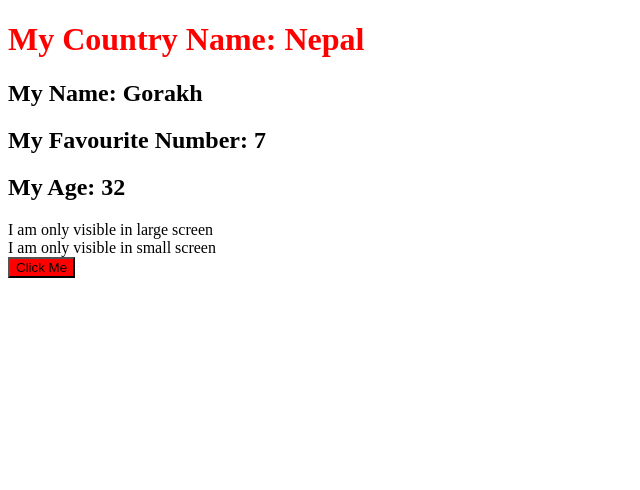
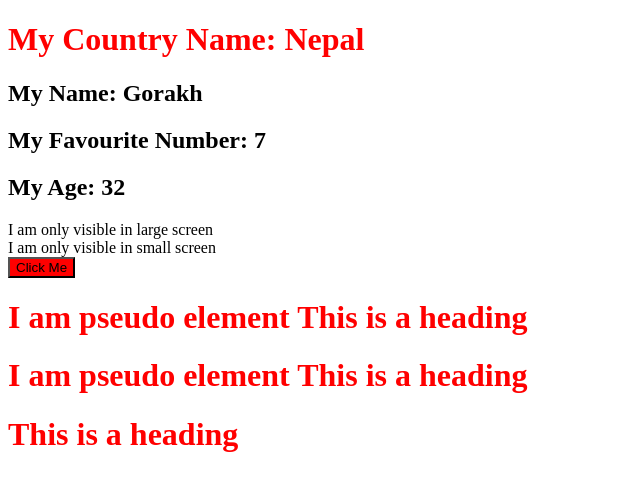
Before and after one commit to shahisachin917/Assignment1, a React (Create React App) app in the folder create-react-app/: page / in a window 1280 px wide. Shown: the top 490 px of the page, without its empty margins (0-640 px from the left). Built offline with nearby package versions, Linux system fonts and the light colour scheme.

Commit message:
css pseudo element

```diff
--- a/create-react-app/src/App.css
+++ b/create-react-app/src/App.css
@@ -39,6 +39,10 @@ span {
   background-color: green;
 }
 
+.first::before {
+  content: "I am  pseudo element ";
+}
+
 @media (min-width: 700px) {
   .large-screen {
     display: block;
--- a/create-react-app/src/App.js
+++ b/create-react-app/src/App.js
@@ -20,6 +20,10 @@ function App() {
       <div className="large-screen">I am only visible in large screen</div>
       <div className="small-screen">I am only visible in small screen</div>
       <button className="clickButton">Click Me</button>
+
+      <h1 className="first">This is a heading</h1>
+      <h1 className="first">This is a heading</h1>
+      <h1>This is a heading</h1>
     </>
   );
 }
```
